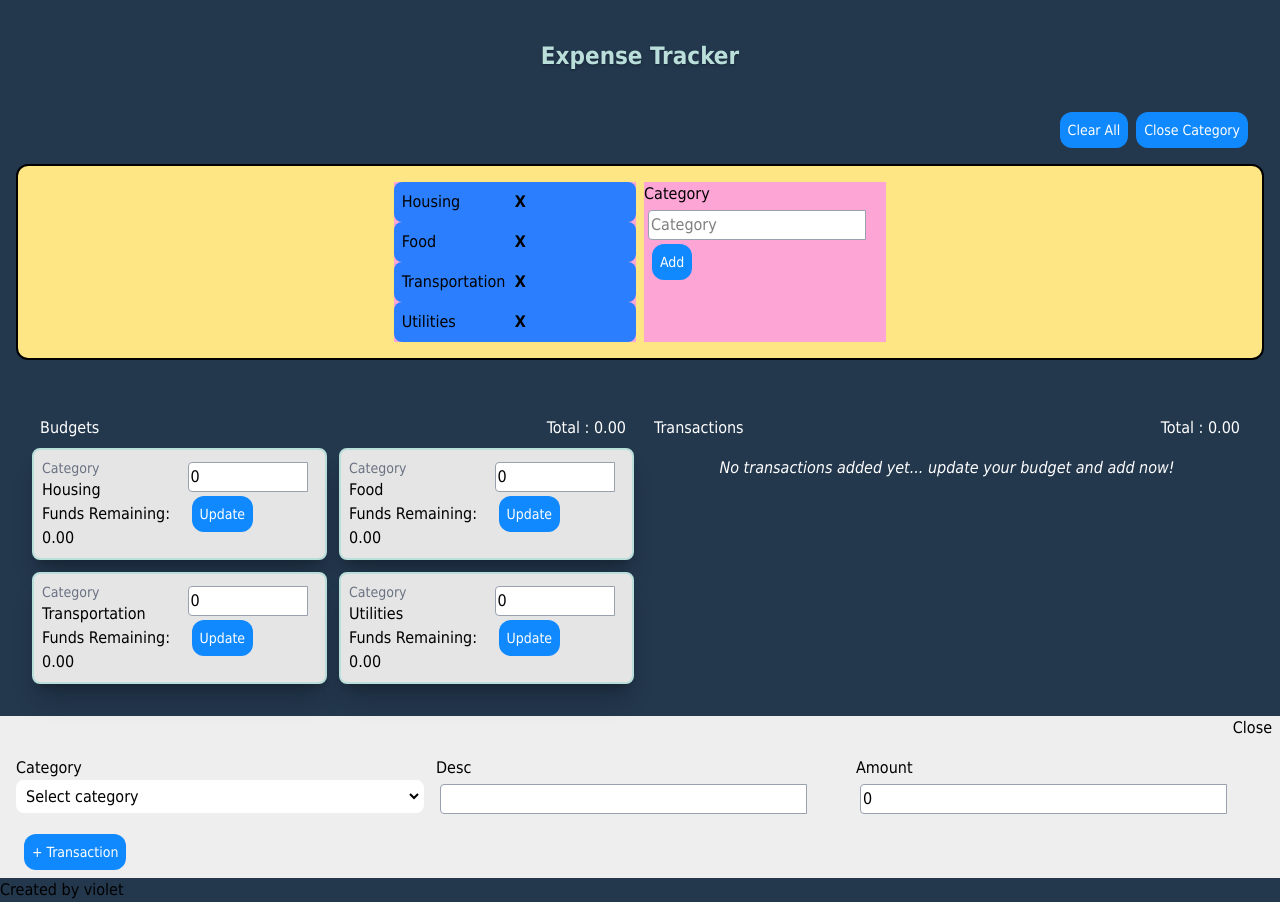
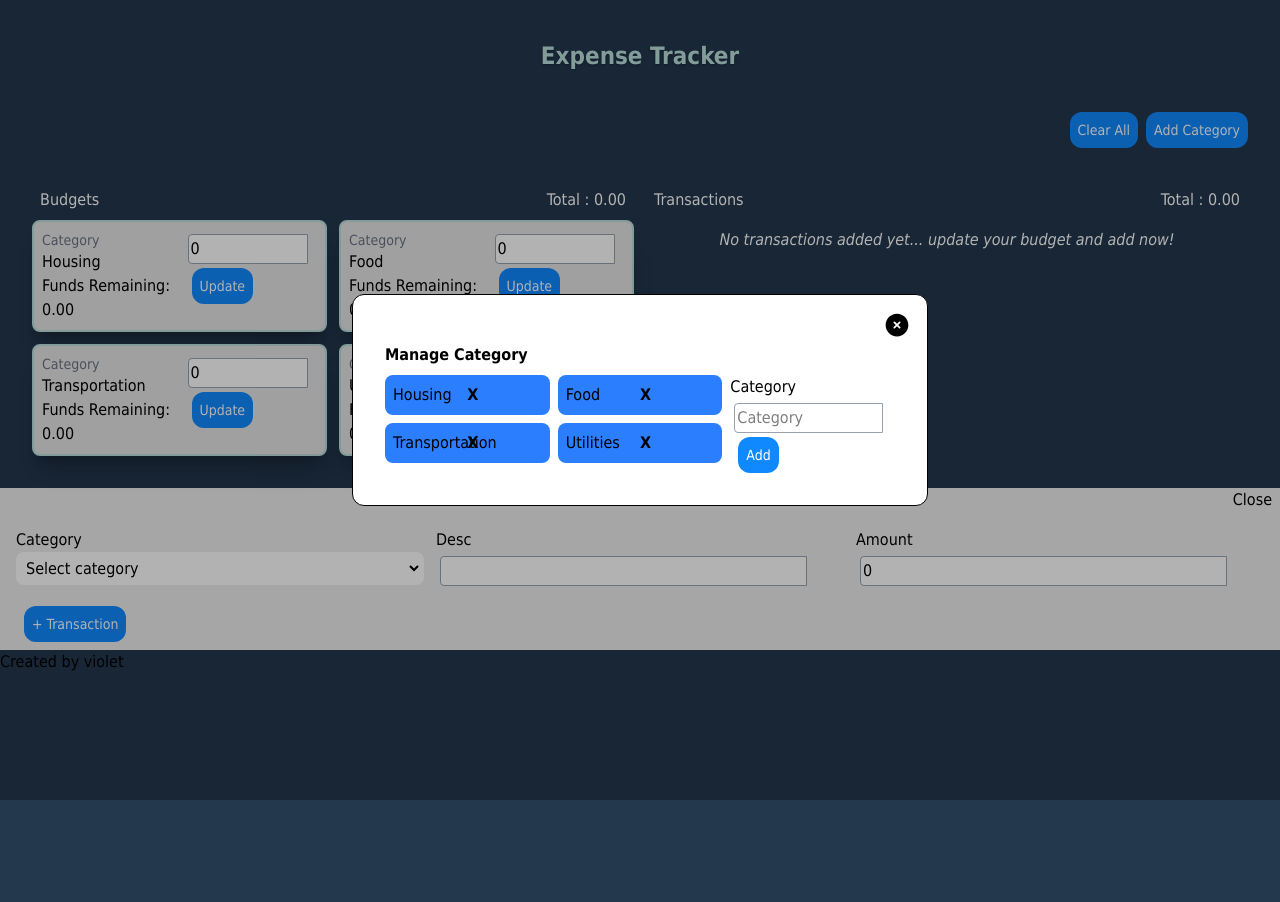
Before and after one commit to violetlea/expenseTracker, a React (Vite) app: page / in a window 1280 px wide. Both pictures are taken after a click on the button "Add Category". After the commit the page ends 800 px from the top, so only its background shows below. Built offline with nearby package versions, Linux system fonts and the light colour scheme.

Commit message:
add modal to manage categories feature

```diff
--- a/package.json
+++ b/package.json
@@ -10,6 +10,7 @@
     "preview": "vite preview"
   },
   "dependencies": {
+    "@headlessui/react": "^2.2.9",
     "@reduxjs/toolkit": "^2.9.0",
     "@tailwindcss/vite": "^4.1.14",
     "react": "^19.1.1",
--- a/src/App.css
+++ b/src/App.css
@@ -9,7 +9,7 @@
 }
 
 .buttonDef {
-  @apply rounded-xl  text-white bg-[#1089FF] p-2 text-sm ml-2
+  @apply rounded-xl  text-white bg-[#1089FF] p-2 text-sm ml-2 cursor-pointer
 }
 
 /*#root {
--- a/src/App.jsx
+++ b/src/App.jsx
@@ -13,32 +13,31 @@ import { clearAllAddedCategories } from "./features/Categories/categoriesSlice";
 import { removeBudget } from "./features/budgets/budgetsSlice";
 import { removeTransaction } from "./features/transactions/transactionsSlice";
 import { totalTransactions } from "./features/transactions/transactionsSlice";
+import CategoriesModal from "./containers/categoriesModal";
 
 function App() {
-	const [visible, setVisible] = useState(false);
+
+	const [isOpen, setIsOpen] = useState(false);
+
 	const dispatch = useDispatch();
 
 	const handleSubmitCategory = () => {
-		if (visible) {
-			setVisible(false);
-		} else {
-			setVisible(true);
-		}
+		setIsOpen(true);
 	};
 
 	const handleClearAll = () => {
+		// todo: to add confirm message before clear all (popup)
+
 		const payload = {
-			isClearAll: true
-		}
+			isClearAll: true,
+		};
 		dispatch(clearBudget());
 		dispatch(removeBudget(payload));
-		dispatch(clearAllAddedCategories())
+		dispatch(clearAllAddedCategories());
 		dispatch(totalBudgets());
 		dispatch(removeTransaction(payload));
 		dispatch(totalTransactions());
-
-
-	}
+	};
 
 	return (
 		<>
@@ -54,31 +53,19 @@ function App() {
 					<div>
 						<ButtonDef text="Clear All" handleAction={handleClearAll} />
 						<ButtonDef
-							text={visible ? `Close Category` : `Add Category`}
+							text="Add Category"
 							handleAction={handleSubmitCategory}
 						/>
 					</div>
 				</div>
 			</nav>
+			<CategoriesModal isOpen={isOpen} onClose={() => setIsOpen(false)} />
+
 			<section className="grid grid-cols-1">
-
-				{visible && (
-					<div className="bg-amber-200 p-2 md:p-4 justify-items-center border-2 border-black m-2 md:m-4 rounded-xl">
-						<div className=" grid grid-cols-1 md:grid-cols-2 gap-2">
-							<div className="bg-pink-300">
-								<Categories />
-							</div>
-							<div className="bg-pink-300">
-								<AddCategory />
-							</div>
-						</div>
-					</div>
-				)}
 				<div className=" grid grid-cols-1 md:grid-cols-2 gap-3 p-2 md:p-4 justify-items-center m-2 md:m-4 rounded-xl">
 					{/* <AddBudget /> */}
 					<Budgets />
 					<Transactions />
-					{/* <ManageTransaction /> */}
 				</div>
 			</section>
 			{/* fixed left-0 z-50 */}
--- /dev/null
+++ b/src/components/AlertModal.jsx
@@ -0,0 +1,6 @@
+export default function AlertModal () {
+    return (
+        <>
+        </>
+    )
+}
--- a/src/containers/addCategoryContainer.jsx
+++ b/src/containers/addCategoryContainer.jsx
@@ -6,8 +6,7 @@ import { addCategory } from "../features/Categories/categoriesSlice";
 import { addBudget } from "../features/budgets/budgetsSlice";
 
 export default function AddCategory(props) {
-
-	const [textCategory, setTextCategory] = useState('');
+	const [textCategory, setTextCategory] = useState("");
 	const dispatch = useDispatch();
 
 	const handleSubmit = (event) => {
@@ -16,43 +15,26 @@ export default function AddCategory(props) {
 		dispatch(addBudget(textCategory));
 
 		//add another dispatch addBudget
-		setTextCategory('');
+		setTextCategory("");
 		//alert("yes");
 	};
 
 	const handleTextOnChange = (event) => {
 		setTextCategory(event.target.value);
-	}
-
+	};
 
 	return (
 		<>
-			{/* <div class="border-2 border-black rounded-xl w-sm xl:w-3xl lg:w-lg md:w-md sm:w-xs flex flex-row m-1 md:m-4 justify-center ">
-				<div class="p-2 md:p-4 flex flex-wrap ">
-                    <div class="border-2 border-black mr-2 md:mr-4 lg:mr-8 size-auto ">
-                        <p>Categories</p>
-                    </div>
-                    <div class="border-2 border-black mr-2 md:mr-4 lg:mr-8 size-auto ">
-                        <p>form</p>
-                        <p>Category</p>
-                        <TextInput label='Category' />
-                        <ButtonDef text='Add' handleAction={handleSubmit}/>
-
-                    </div>
-				</div>
-			</div> */}
-
-
-					<p>Category</p>
-                    <div>
-						{/* fix why the input does not clear */}
-                        <TextInput label="Category" value={textCategory} type='text' handleOnChange={handleTextOnChange} />
-					    <ButtonDef text="Add" handleAction={handleSubmit} />
-                    </div>
-					{textCategory}
-
-
-
+			<p>Category</p>
+			<div>
+				<TextInput
+					label="Category"
+					value={textCategory}
+					type="text"
+					handleOnChange={handleTextOnChange}
+				/>
+				<ButtonDef text="Add" handleAction={handleSubmit} />
+			</div>
 		</>
 	);
 }
--- a/src/containers/addTransactionContainer.jsx
+++ b/src/containers/addTransactionContainer.jsx
@@ -31,6 +31,7 @@ export default function AddTransaction(props) {
 	};
 
 	const handleSubmitTransaction = (selectedValue,desc,amount) => {
+		//to add error handling
 		//e.preventDefault();
 		const payloadTrans = {
 			Category: selectedValue,
--- /dev/null
+++ b/src/containers/categoriesModal.jsx
@@ -0,0 +1,62 @@
+import {
+	Description,
+	Dialog,
+	DialogPanel,
+	DialogTitle,
+	DialogBackdrop,
+} from "@headlessui/react";
+
+import { Categories } from "../features/Categories/Categories";
+import AddCategory from "./addCategoryContainer";
+
+export default function CategoriesModal(props) {
+	const { isOpen, onClose } = props;
+
+	return (
+		<>
+			<Dialog open={isOpen} onClose={onClose} className="relative z-50">
+				<DialogBackdrop className="fixed inset-0 bg-black/30" />
+				<div className="fixed inset-0 flex w-screen items-center justify-center p-4">
+					{/* space-y-4 */}
+					<DialogPanel className="max-w-xl h-auto space-y-4 rounded-xl border bg-white p-4 ">
+						<div>
+							<span className="float-right p-0">
+								<button className="cursor-pointer" onClick={onClose}>
+									<svg
+										xmlns="http://www.w3.org/2000/svg"
+										viewBox="0 0 24 24"
+										fill="currentColor"
+										className="size-7">
+										<path
+											fillRule="evenodd"
+											d="M12 2.25c-5.385 0-9.75 4.365-9.75 9.75s4.365 9.75 9.75 9.75 9.75-4.365 9.75-9.75S17.385 2.25 12 2.25Zm-1.72 6.97a.75.75 0 1 0-1.06 1.06L10.94 12l-1.72 1.72a.75.75 0 1 0 1.06 1.06L12 13.06l1.72 1.72a.75.75 0 1 0 1.06-1.06L13.06 12l1.72-1.72a.75.75 0 1 0-1.06-1.06L12 10.94l-1.72-1.72Z"
+											clipRule="evenodd"
+										/>
+									</svg>
+								</button>
+							</span>
+						</div>
+						<div className="p-4">
+							<DialogTitle className="font-bold mb-2">
+								Manage Category
+							</DialogTitle>
+							{/* <Description>
+                            This will permanently deactivate your account
+                        </Description> */}
+							<div className="justify-items-center rounded-xl">
+								<div className=" grid grid-cols-1 md:grid-cols-3 gap-2">
+									<div className="col-span-2">
+										<Categories />
+									</div>
+									<div className="">
+										<AddCategory />
+									</div>
+								</div>
+							</div>
+						</div>
+					</DialogPanel>
+				</div>
+			</Dialog>
+		</>
+	);
+}
--- a/src/containers/manageCategoryListContainer.jsx
+++ b/src/containers/manageCategoryListContainer.jsx
@@ -32,7 +32,8 @@ export default function ManageCategoryList (props) {
     }
     return (
         <>
-            {allCategories.map((category,index)=> (
+            <div className="grid grid-cols-2 gap-2 ">
+                {allCategories.map((category,index)=> (
 
                 <RoundedDetail text={category} index={index} key={index}
                 handleRemoveAction={() => handleRemoveSelectedItem(index,category)}/>
@@ -43,6 +44,9 @@ export default function ManageCategoryList (props) {
 
             ))}
 
+            </div>
+
+
         </>
     )
 }
--- a/src/features/transactions/transactionsSlice.js
+++ b/src/features/transactions/transactionsSlice.js
@@ -17,7 +17,6 @@ const transactionsSlice = createSlice({
             } else {
                 return state.filter((transaction,index) => index !== action.payload.Index);
             }
-
         },
         removeAllRelatedCategory: (state,action) => {
             //use this when user remove the category (budget and transaction will be removed)
```
Also changed, not shown: 1 other file (tests, documents, lock files or other folders).
